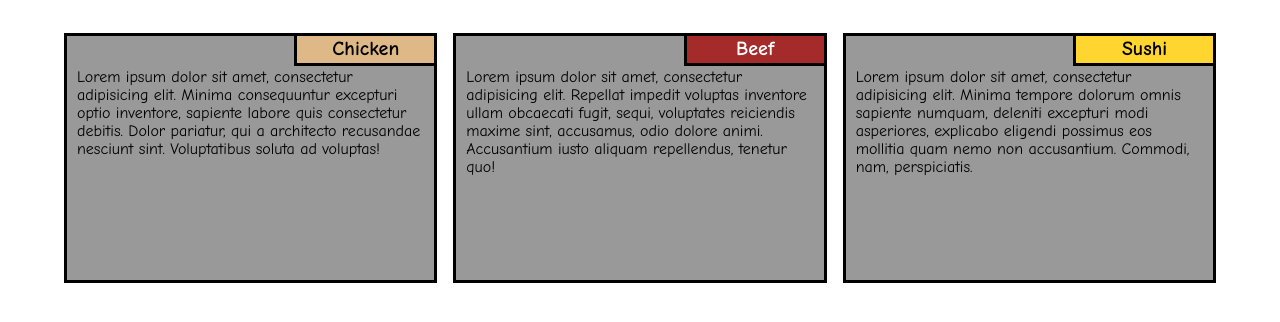
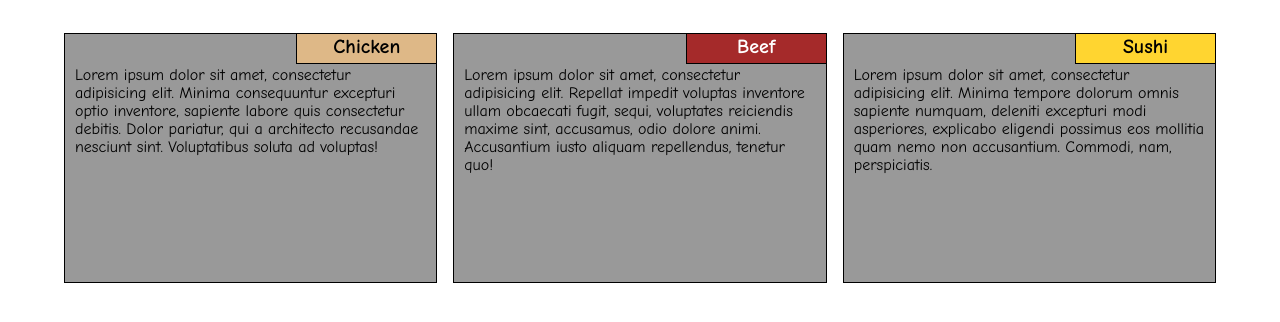
Before and after one commit to ambartsumyan/Task, a plain HTML site: page module2-solution/index.html in a window 1280 px wide. Shown: the part 60-382 px from the top of the page. Drawn offline with Linux system fonts and the light colour scheme.

Commit message:
Chamge border-width

```diff
--- a/module2-solution/css/styles.css
+++ b/module2-solution/css/styles.css
@@ -34,7 +34,7 @@ h1 {
 	float: left;
 	width: 100%;
     background: #999;
-    border: 3px solid black;
+    border: 1px solid black;
     position: relative;
     padding: 2em 10px 5px;
     margin-top: 16px;
@@ -47,7 +47,7 @@ h1 {
     top: 0;
     min-width: 140px;
     border-color: black;
-    border-width: 0 0 3px 3px;
+    border-width: 0 0 1px 1px;
     border-style: solid;
     font-size: 1.25em;
     line-height: 1.3em;
```
